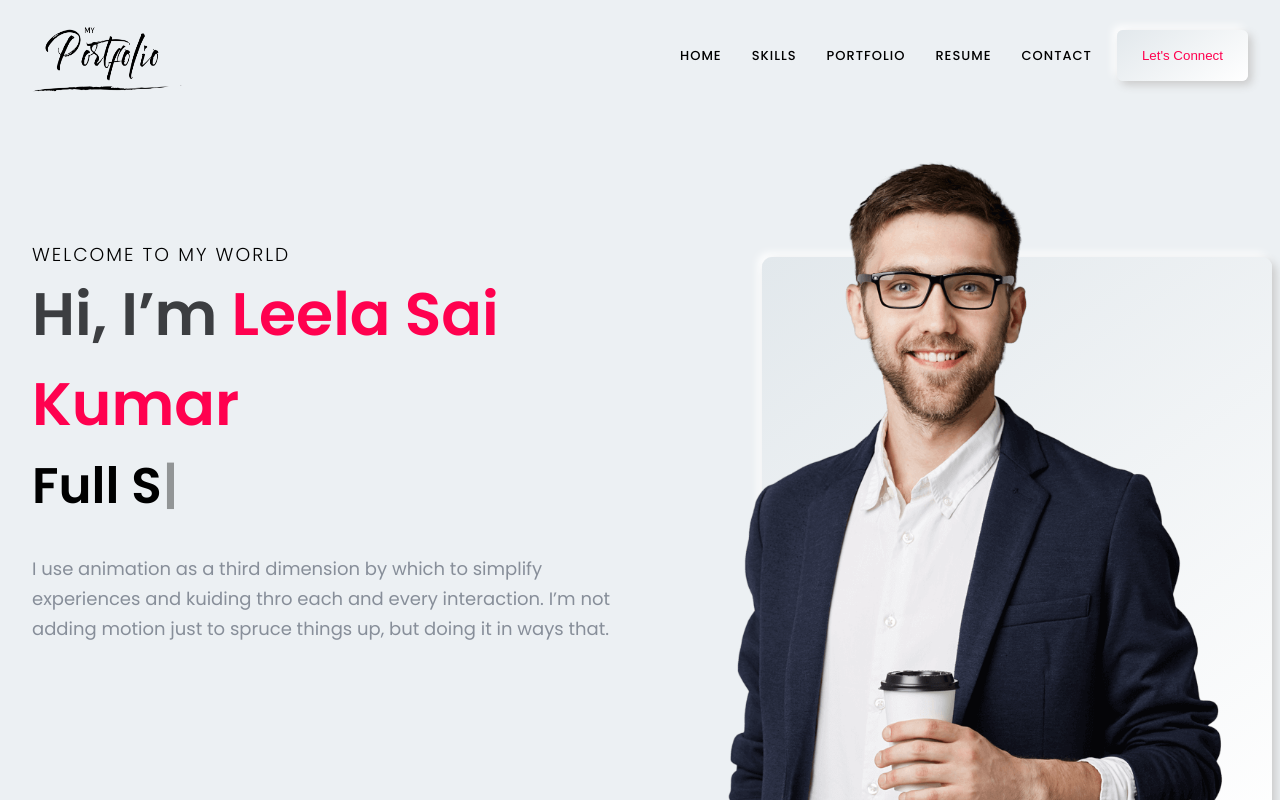
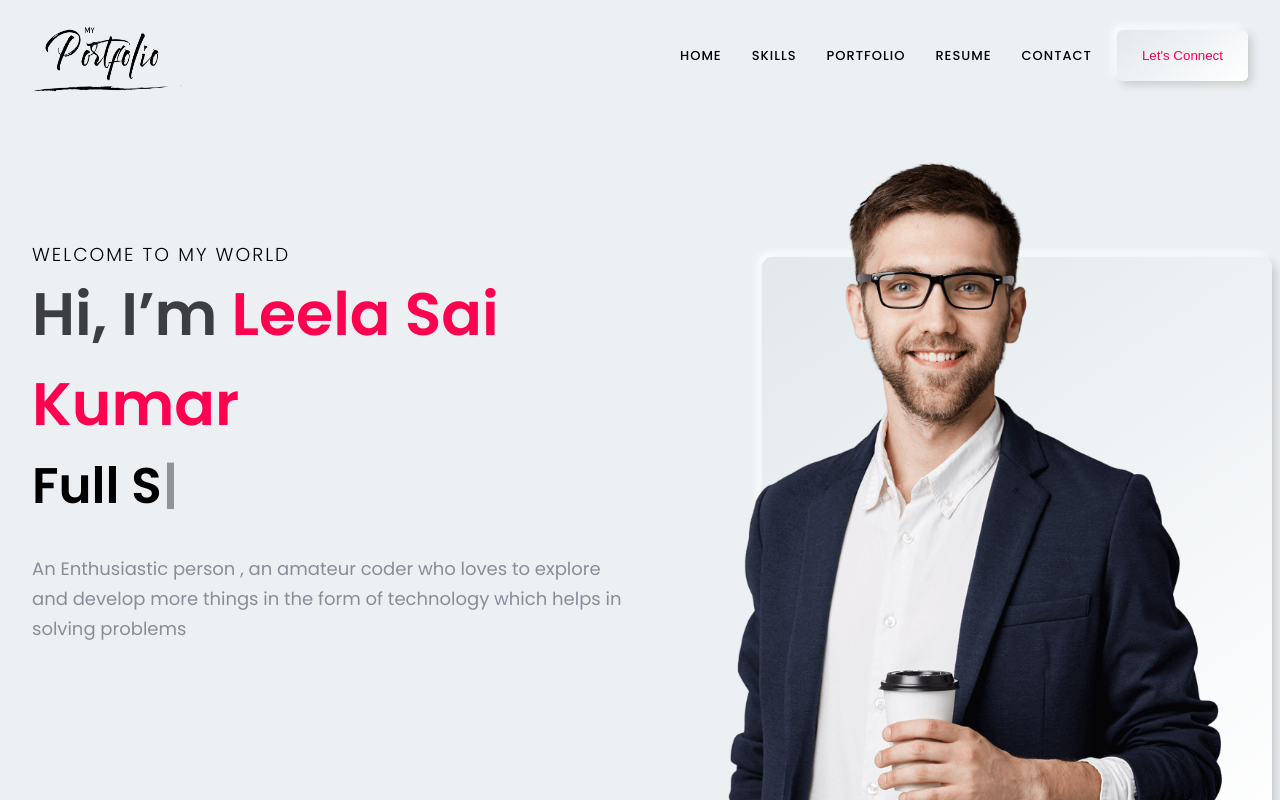
Before and after one commit to LeelaSai333/personal-portfolio, a React (Create React App) app: page / in a window 1280 px wide. Shown: the top 800 px of the page. Built offline with nearby package versions, Linux system fonts and the light colour scheme.

Commit message:
added title logo

```diff
--- a/public/index.html
+++ b/public/index.html
@@ -2,7 +2,7 @@
 <html lang="en">
   <head>
     <meta charset="utf-8" />
-    <link rel="icon" href="%PUBLIC_URL%/favicon.ico" />
+    <link rel="icon" href="%PUBLIC_URL%/f_logo.jpg" />
     <meta name="viewport" content="width=device-width, initial-scale=1" />
     <meta name="theme-color" content="#000000" />
     <meta
@@ -12,7 +12,7 @@
     <link rel="apple-touch-icon" href="%PUBLIC_URL%/logo192.png" />
     <script src="https://kit.fontawesome.com/3352edcfc5.js" crossorigin="anonymous"></script>
     <link rel="manifest" href="%PUBLIC_URL%/manifest.json" />
-    <title>React App</title>
+    <title>Portfolio</title>
   </head>
   <body>
     <noscript>You need to enable JavaScript to run this app.</noscript>
--- a/src/components/Home/Home.js
+++ b/src/components/Home/Home.js
@@ -25,7 +25,7 @@ const Home = () => {
               </span>
             </h2>
 
-            <p>I use animation as a third dimension by which to simplify experiences and kuiding thro each and every interaction. I’m not adding motion just to spruce things up, but doing it in ways that.</p>
+            <p>An Enthusiastic person , an amateur coder who loves to explore and develop more things in the form of technology which helps in solving problems </p>
 
             <div className='home_btn d_flex'>
               <div className='col_1'>
```
Also changed, not shown: public/f_logo.jpg (added).
